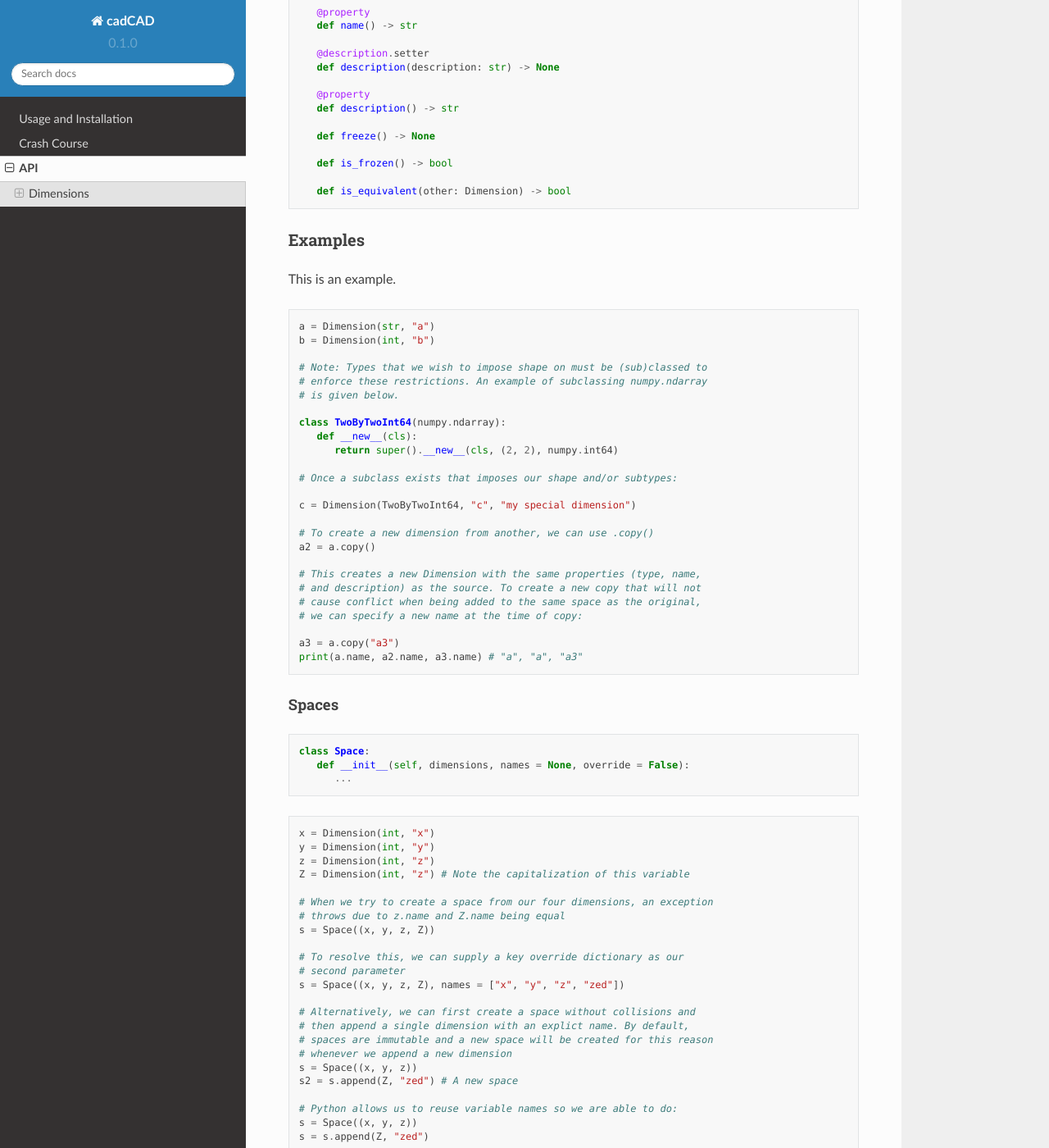
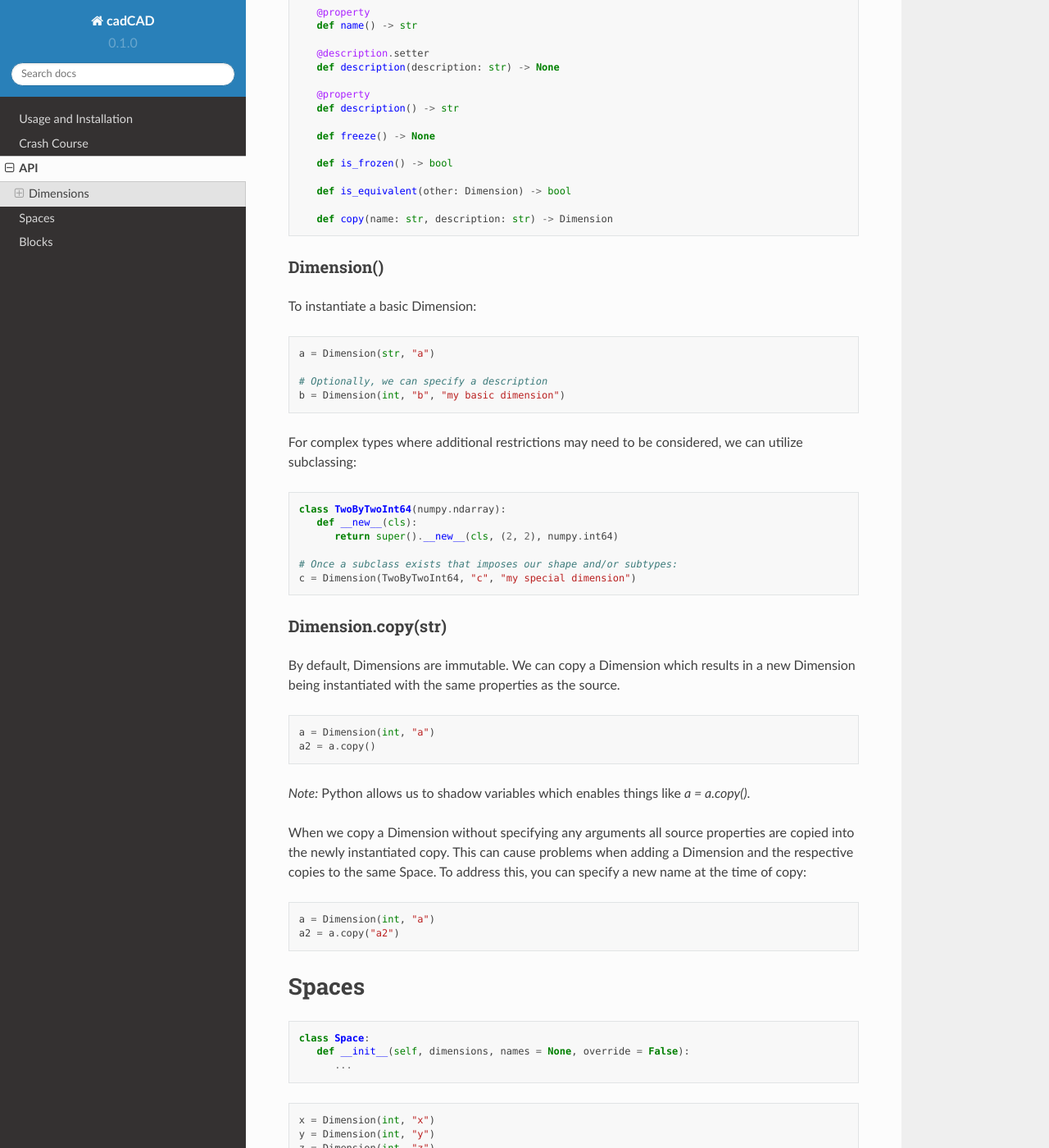
Before and after one commit to cadCAD-org/documentation, a Sphinx documentation site: the page built from docs/source/api.rst, in a window 1280 px wide and 1400 px high, scrolled down 491 px. Shown: the whole window at 82% size. Built offline with Sphinx 7.4.7 and the Read the Docs theme 2.0.0, drawn with Linux system fonts in a browser that asks for light colours.

Commit message:
Updates to dimensions

```diff
--- a/docs/source/api.rst
+++ b/docs/source/api.rst
@@ -39,41 +39,60 @@ Dimensions
 
       def is_equivalent(other: Dimension) -> bool
 
-Examples
-========
+      def copy(name: str, description: str) -> Dimension
 
-This is an example.
+Dimension()
+===========
+
+To instantiate a basic Dimension:
 
 .. code-block:: python
 
    a = Dimension(str, "a")
-   b = Dimension(int, "b")
 
-   # Note: Types that we wish to impose shape on must be (sub)classed to
-   # enforce these restrictions. An example of subclassing numpy.ndarray
-   # is given below.
+   # Optionally, we can specify a description
+   b = Dimension(int, "b", "my basic dimension")
+
+For complex types where additional restrictions may need to be
+considered, we can utilize subclassing:
+
+.. code-block:: python
 
    class TwoByTwoInt64(numpy.ndarray):
       def __new__(cls):
          return super().__new__(cls, (2, 2), numpy.int64)
 
    # Once a subclass exists that imposes our shape and/or subtypes:
-
    c = Dimension(TwoByTwoInt64, "c", "my special dimension")
 
-   # To create a new dimension from another, we can use .copy()
+Dimension.copy(str)
+================
+
+By default, Dimensions are immutable. We can copy a Dimension which
+results in a new Dimension being instantiated with the same properties
+as the source.
+
+.. code-block:: python
+
+   a = Dimension(int, "a")
    a2 = a.copy()
 
-   # This creates a new Dimension with the same properties (type, name,
-   # and description) as the source. To create a new copy that will not
-   # cause conflict when being added to the same space as the original,
-   # we can specify a new name at the time of copy:
+*Note:* Python allows us to shadow variables which enables things like
+`a = a.copy()`.
 
-   a3 = a.copy("a3")
-   print(a.name, a2.name, a3.name) # "a", "a", "a3"
+When we copy a Dimension without specifying any arguments all source
+properties are copied into the newly instantiated copy. This can cause
+problems when adding a Dimension and the respective copies to the same
+Space. To address this, you can specify a new name at the time of copy:
 
+.. code-block:: python
+
+   a = Dimension(int, "a")
+   a2 = a.copy("a2")
+
+======
 Spaces
-------
+======
 
 .. code-block:: python
 
@@ -151,8 +170,9 @@ Spaces
 
    print(s.my_other_a.name) # "my_other_a"
 
+======
 Blocks
-------
+======
 
 .. code-block:: python
 
```
